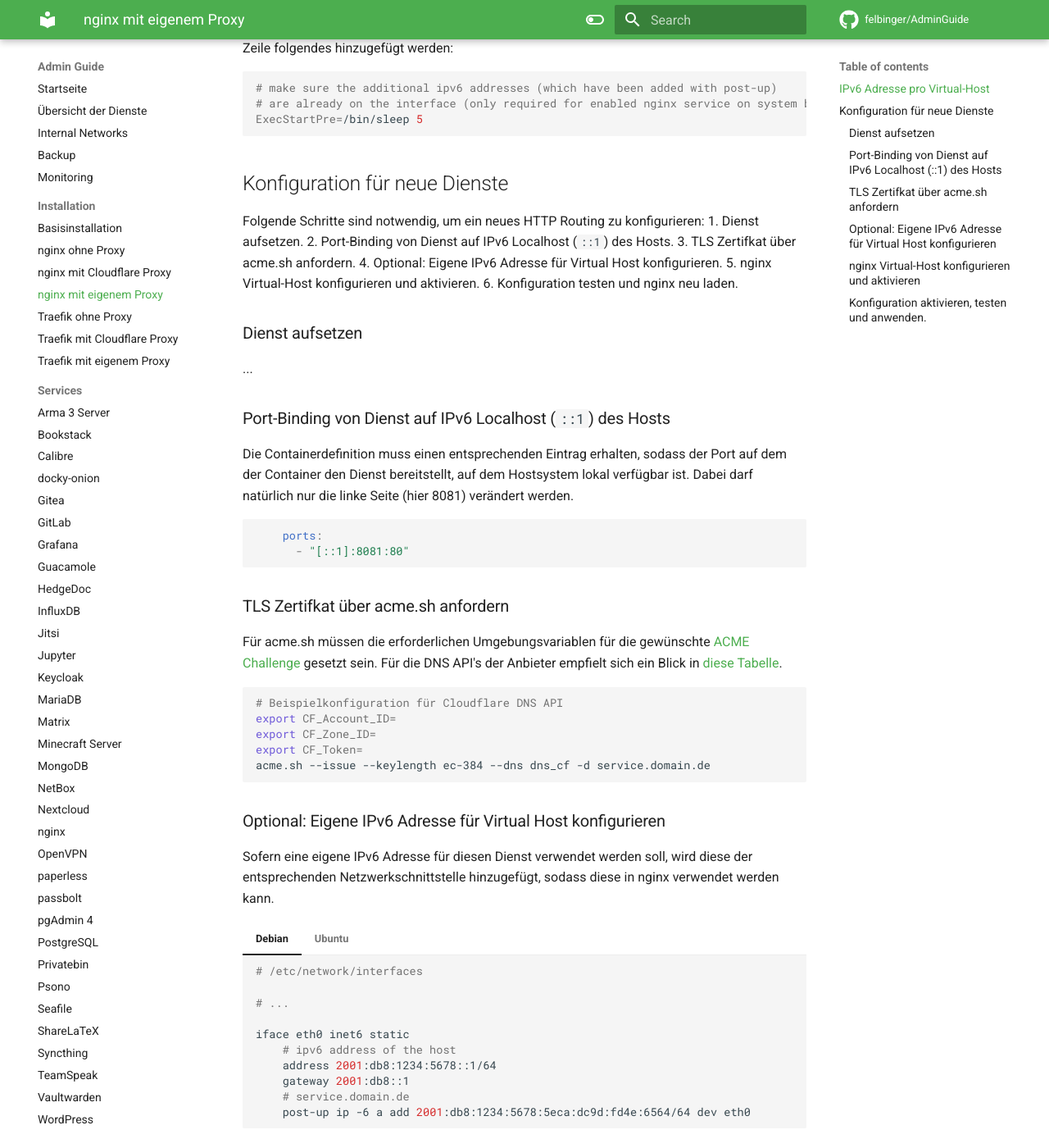
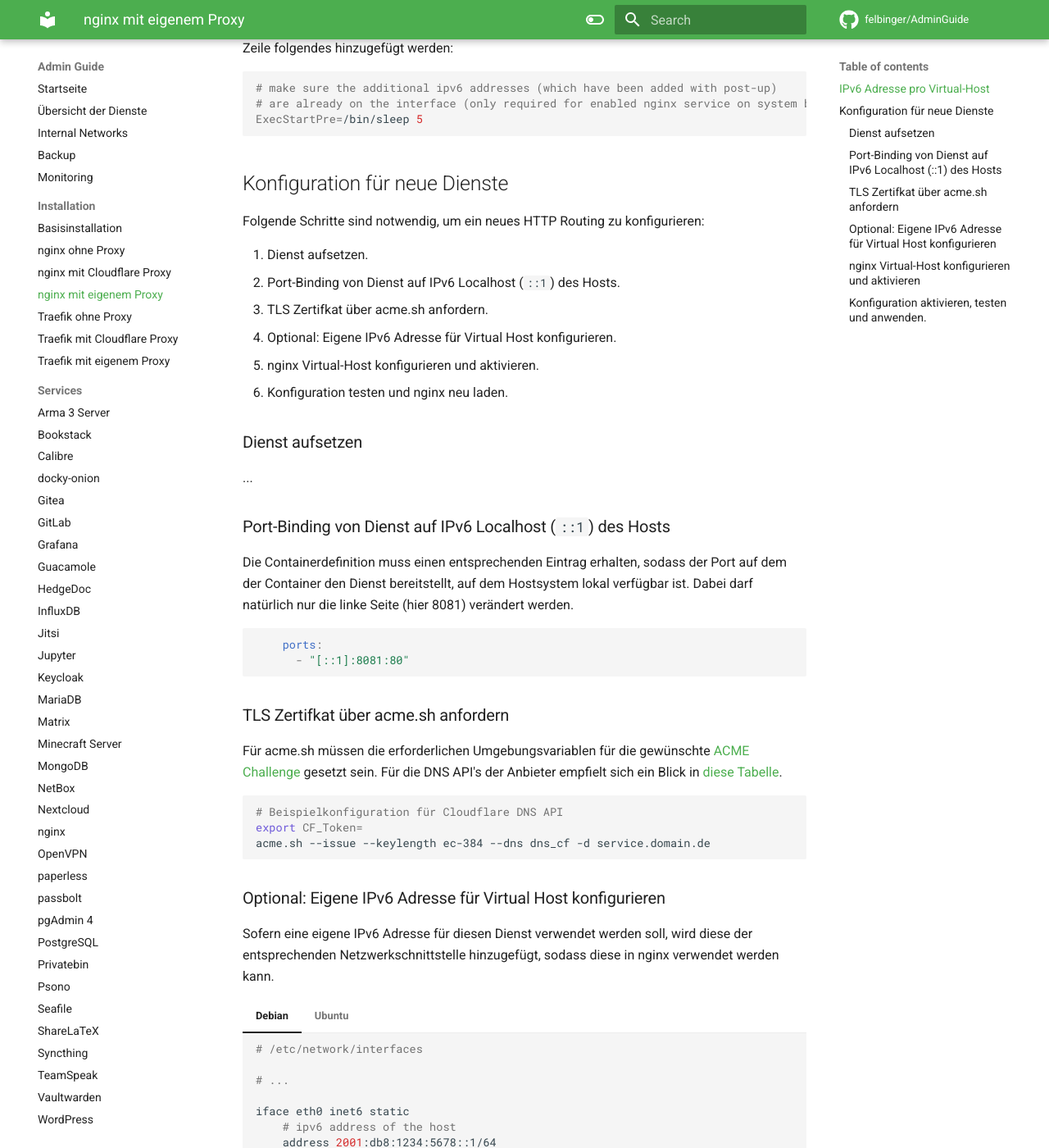
Before and after one commit to felbinger/AdminGuide, an MkDocs documentation site: the page built from docs/installation/12_nginx_proxy.md, in a window 1280 px wide and 1400 px high, scrolled down 820 px. Shown: the whole window at 82% size. Built offline with MkDocs 1.6.1 and Material for MkDocs 9.7.7, drawn with Linux system fonts in a browser that asks for light colours; comment, search, counter and statistics services are not loaded.

Commit message:
Update nginx_base.md

````diff
--- a/includes/installation/nginx_base.md
+++ b/includes/installation/nginx_base.md
@@ -21,6 +21,7 @@ acme.sh --server "https://acme-v02.api.letsencrypt.org/directory" --set-default-
 ## Konfiguration für neue Dienste
 
 Folgende Schritte sind notwendig, um ein neues HTTP Routing zu konfigurieren:
+
 1. Dienst aufsetzen.
 2. Port-Binding von Dienst auf IPv6 Localhost (`::1`) des Hosts.
 3. TLS Zertifkat über acme.sh anfordern.
@@ -42,8 +43,6 @@ sein. Für die DNS API's der Anbieter empfielt sich ein Blick in
 
 ```shell
 # Beispielkonfiguration für Cloudflare DNS API
-export CF_Account_ID=
-export CF_Zone_ID=
 export CF_Token=
 acme.sh --issue --keylength ec-384 --dns dns_cf -d service.domain.de
 ```
````
